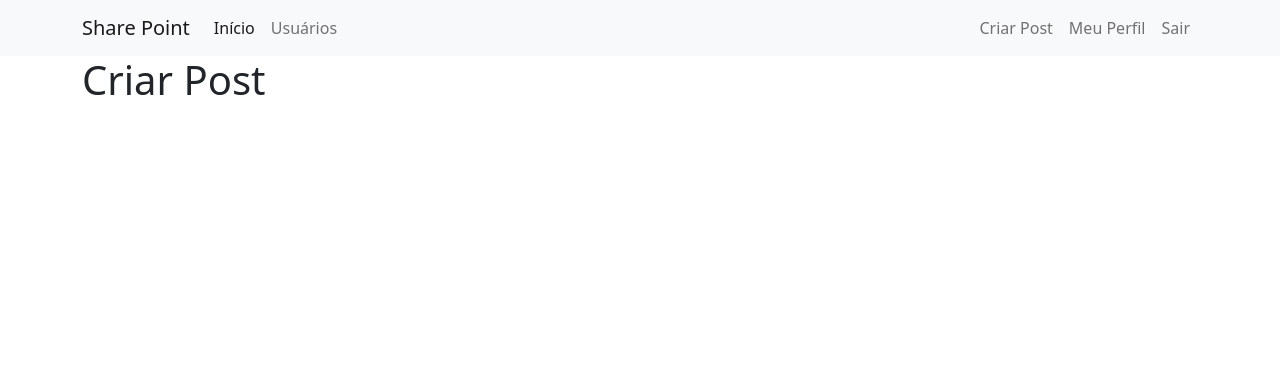
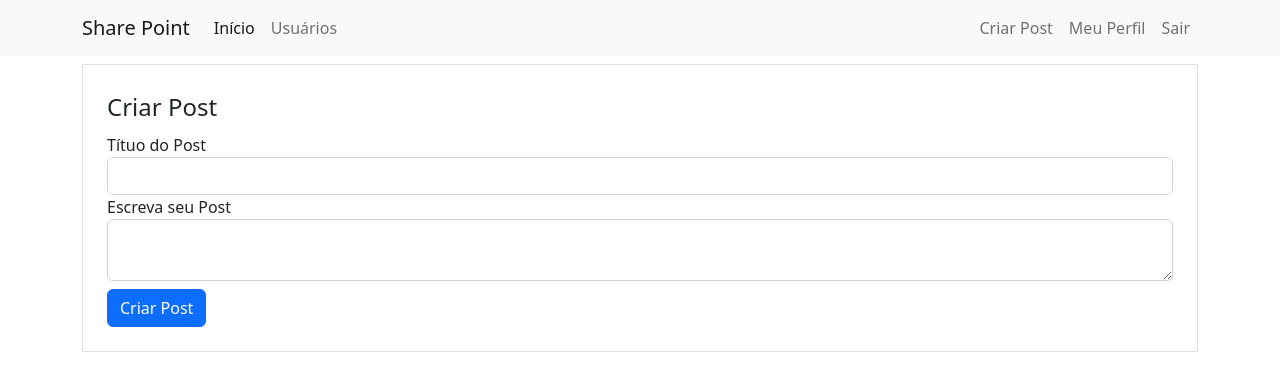
Before and after one commit to nilton13/flask_python, a Flask app: page /post/criar in a window 1280 px wide. Shown: the top 391 px of the page. Run offline with Flask 2, Linux system fonts and the light colour scheme; a user stored in the database is signed in; some libraries are stand-ins or nearby versions.

Commit message:
Implementando funcionalidade de criação de Post

```diff
--- a/estudandoflask/forms.py
+++ b/estudandoflask/forms.py
@@ -1,6 +1,7 @@
+from wsgiref.validate import validator
 from flask_wtf import FlaskForm
 from flask_wtf.file import FileField, FileAllowed
-from wtforms import StringField, PasswordField, SubmitField, BooleanField
+from wtforms import StringField, PasswordField, SubmitField, BooleanField, TextAreaField
 from wtforms.validators import DataRequired, Length, Email, EqualTo, ValidationError
 from estudandoflask.models import Usuario
 from flask_login import current_user
@@ -31,6 +32,11 @@ class FormEditarPerfil(FlaskForm):
     username = StringField("Nome de usuário", validators=[DataRequired()])
     email = StringField("E-mail", validators=[DataRequired(), Email()])
     foto_perfil = FileField('Atualizar foto de Perfil', validators=[FileAllowed(['jpg','png'])])
+    curso_excel = BooleanField("Excel impressionador")
+    curso_vba = BooleanField("VBA impressionador")
+    curso_powerbi = BooleanField("Power BI impressionador")
+    curso_python = BooleanField("Python impressionador")
+    curso_sql = BooleanField("SQL impressionador")
     botao_submit_editarperfil = SubmitField("Editar Perfil")
 
     # Validando se o email de edição já pertence a um outro usuário
@@ -39,3 +45,8 @@ class FormEditarPerfil(FlaskForm):
             usuario = Usuario.query.filter_by(email=email.data).first() # Recuperando usuário através do Email
             if usuario:
                 raise ValidationError("Email já em uso!")
+
+class FormCriarPost(FlaskForm):
+    titulo = StringField("Títuo do Post", validators=[DataRequired(), Length(2,140)])
+    corpo = TextAreaField('Escreva seu Post', validators=[DataRequired()])
+    botao_submit_criar_post = SubmitField('Criar Post')
--- a/estudandoflask/routes.py
+++ b/estudandoflask/routes.py
@@ -1,13 +1,12 @@
 from flask import render_template, redirect, url_for, flash, request
 from estudandoflask import app,database, bcrypt
-from estudandoflask.forms import FormLogin, FormCriarConta, FormEditarPerfil
-from estudandoflask.models import Usuario
+from estudandoflask.forms import FormLogin, FormCriarConta, FormEditarPerfil, FormCriarPost
+from estudandoflask.models import Usuario, Post
 from flask_login import login_user, logout_user, current_user, login_required
 import secrets
 import os
 from PIL import Image
 
-lista_usuarios = ['Nilton', 'Naiane', 'Olivia']
 
 @app.route('/') # Criando Link de uma nova Página
 def home(): # Função para mostrar algo na Página
@@ -16,6 +15,7 @@ def home(): # Função para mostrar algo na Página
 @app.route('/usuarios')
 @login_required
 def usuarios():
+    lista_usuarios = Usuario.query.all()
     return render_template('usuarios.html', lista_usuarios=lista_usuarios)
 
 @app.route('/login', methods=['GET','POST'])
@@ -59,10 +59,26 @@ def perfil():
     foto_perfil = url_for('static', filename='fotos_perfil/{}'.format(current_user.foto_perfil))
     return render_template('perfil.html', foto_perfil=foto_perfil)
 
-@app.route('/post/criar')
+@app.route('/post/criar', methods=['GET','POST'])
 @login_required #Só acessa se o usuário estiver logado.
 def criar_post():
-    return render_template('criarpost.html')
+    form = FormCriarPost()
+    if form.validate_on_submit():
+        post = Post(titulo=form.titulo.data, corpo=form.corpo.data, autor=current_user)
+        database.session.add(post) # Adicionando a sessão no Banco de Dados
+        database.session.commit()
+        flash('Post criado com sucesso', 'alert-success')
+        return redirect(url_for('home'))
+    return render_template('criarpost.html', form=form)
+
+
+def atualizar_cursos(form):
+    lista_cursos = []
+    for campo in form:
+        if 'curso_' in campo.name:
+            if campo.data:
+                lista_cursos.append(campo.label.text)
+    return ';'.join(lista_cursos)
 
 # Cria e adiciona um código único ao nome do arquivo e altera o tamanho da imagem.
 def salvar_imagem(imagem):
@@ -87,6 +103,7 @@ def editar_perfil():
         if form.foto_perfil.data:
             nome_imagem = salvar_imagem(form.foto_perfil.data)
             current_user.foto_perfil = nome_imagem
+        current_user.cursos = atualizar_cursos(form)
         database.session.commit()
         flash(f'Perfil atualizado com sucesso!', 'alert-success')
         return redirect(url_for('perfil'))
--- a/estudandoflask/templates/criarpost.html
+++ b/estudandoflask/templates/criarpost.html
@@ -1,7 +1,45 @@
 {% extends 'base.html' %}
 
 {% block body %}
-    <div class="container">
-        <h1>Criar Post</h1>
+<div class="container">
+    <div class="row">
+        <div class="col">
+            <!-- Toda vez que no formulário tiver Upload de arquivos colocar enctype -->
+            <form method="post" action="" class="border p-4 mt-2">
+                {{ form.csrf_token }}
+                <legend>Criar Post</legend>
+                <fieldset>
+                    <div class="form-group">
+                        {{ form.titulo.label(class="form-control-label") }}
+                        {% if form.titulo.errors %}
+                            {{ form.titulo(class="form-control is-invalid") }}
+                        <div class="invalid-feedback">
+                            {% for erro in form.titulo.errors %}
+                                {{ erro }}
+                            {% endfor %}
+                        </div>
+                        {% else %}
+                            {{ form.titulo(class="form-control") }}
+                        {% endif %}
+                    </div>
+                    <div class="form-group">
+                        {{ form.corpo.label(class="form-control-label") }}
+                        {% if form.corpo.errors %}
+                            {{ form.corpo(class="form-control is-invalid") }}
+                        <div class="invalid-feedback">
+                            {% for erro in form.corpo.errors %}
+                                {{ erro }}
+                            {% endfor %}
+                        </div>
+                        {% else %}
+                            {{ form.corpo(class="form-control") }}
+                        {% endif %}
+                    </div>
+                </fieldset>
+                {{ form.botao_submit_criar_post(class="btn btn-primary mt-2")  }}
+            </form>
+        </div>
+
     </div>
+</div>
 {% endblock %}
```
Also changed, not shown: estudandoflask/templates/editarperfil.html (+10 -1 lines), estudandoflask/templates/perfil.html (+19 -4 lines), estudandoflask/templates/usuarios.html (+41 -2 lines), estudandoflask/estudando.db.
